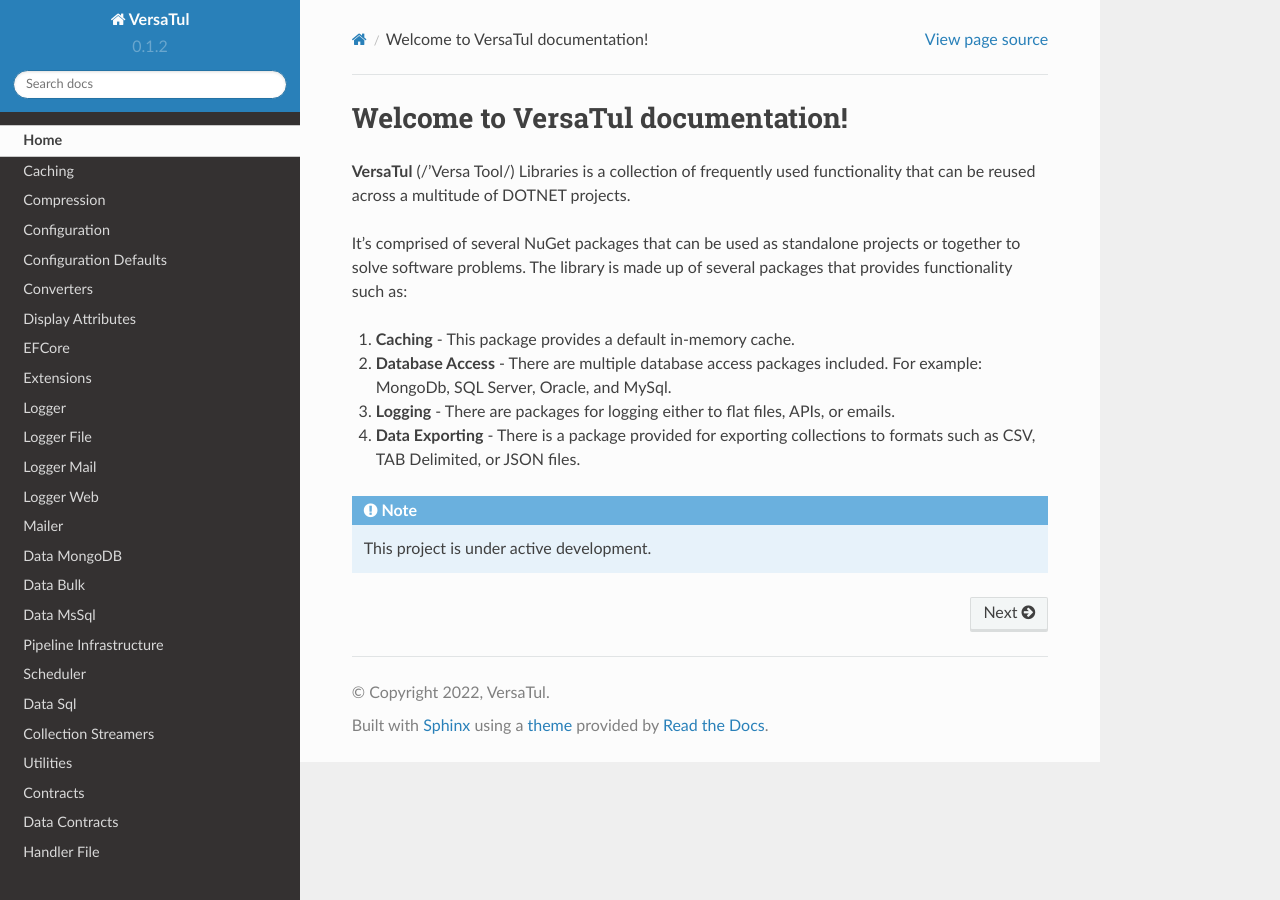
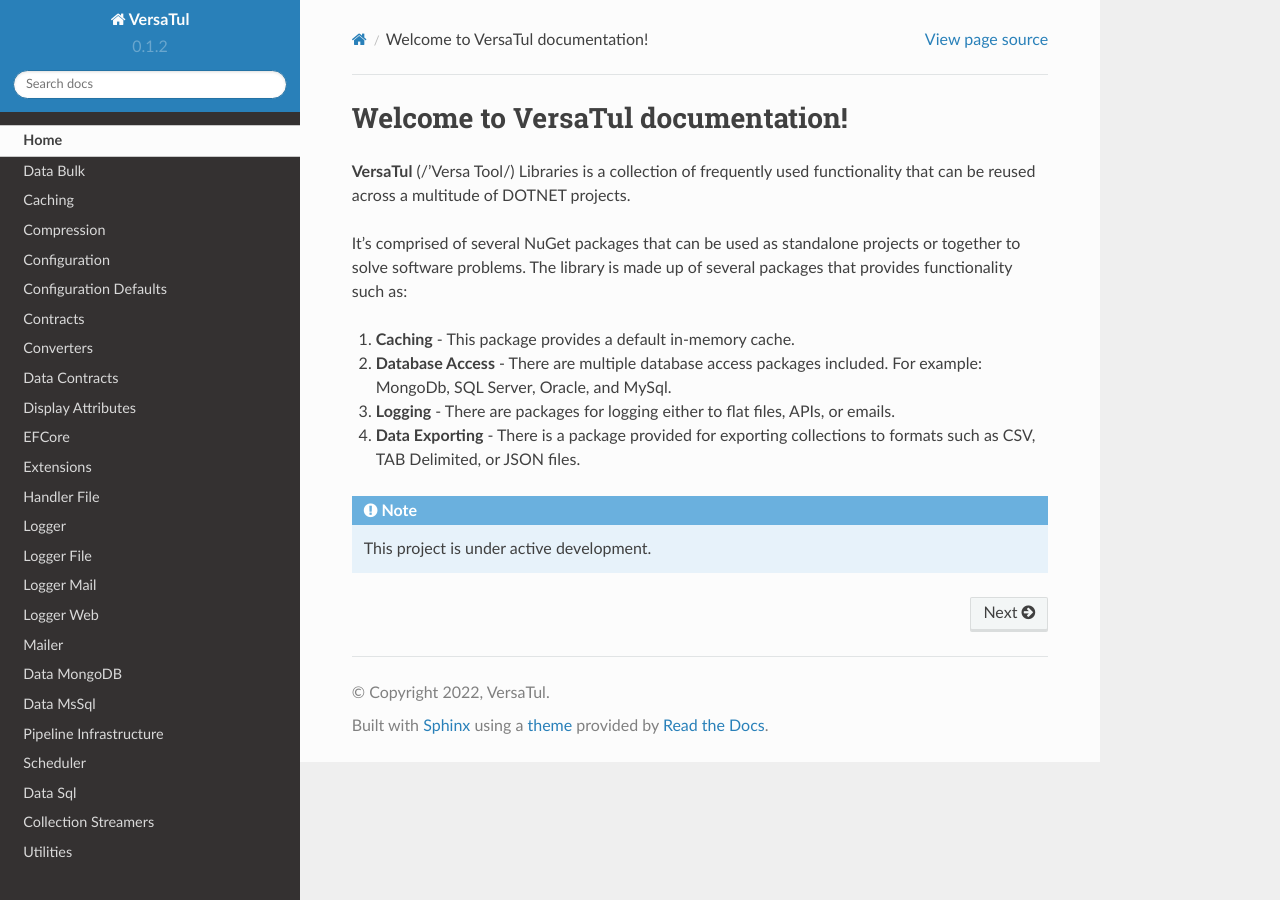
Before and after one commit to BjornWilliams/DocsVersaTul, a Sphinx documentation site: the page built from docs/source/index.rst, in a window 1280 px wide. Built offline with Sphinx 7.4.7 and the Read the Docs theme 2.0.0, drawn with Linux system fonts in a browser that asks for light colours.

```diff
--- a/docs/source/index.rst
+++ b/docs/source/index.rst
@@ -24,27 +24,27 @@ The library is made up of several packages that provides functionality such as:
    :hidden:
 
    Home <self>
+   bulk
    caching
    compression
    configuration
    configuration-defaults
+   contracts
    converters
+   data-contracts
    display-attributes
    efcore
    extensions
+   handler-file
    logger
    logger-file
    logger-mail
    logger-web
    mailer
    mongodb
-   bulk
    mssql
    pipeline-infrastructure
    scheduler
    sql
    streamers
    utilities
-   contracts
-   data-contracts
-   handler-file
```
